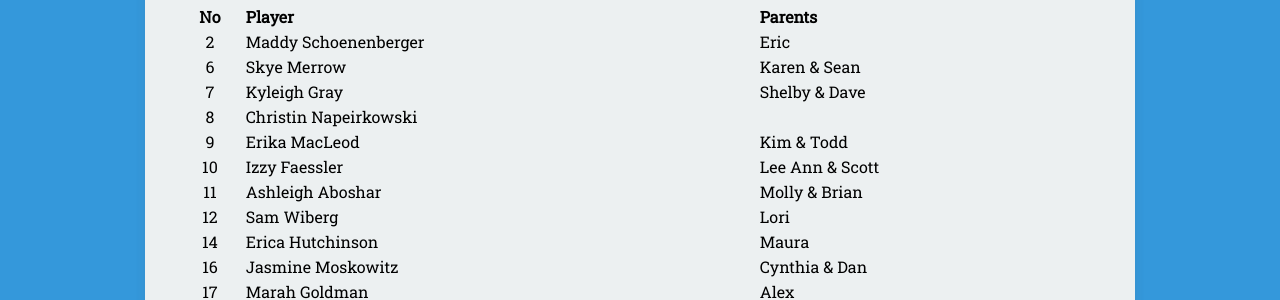
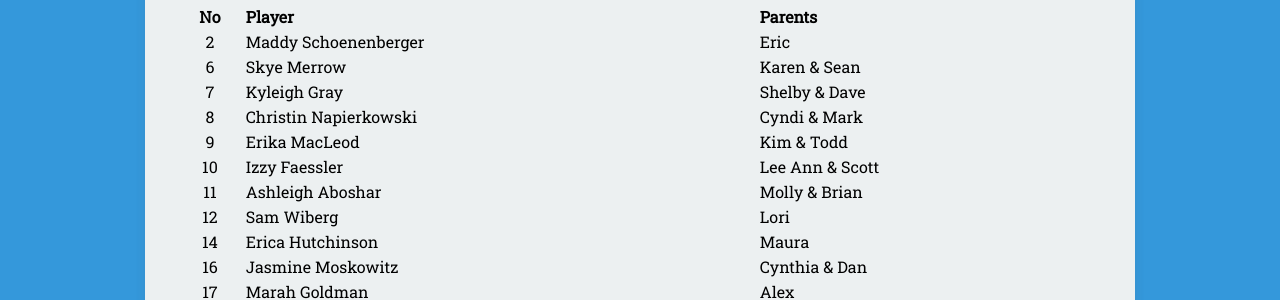
Before and after one commit to seanmerrow/ecf, a Jekyll site: the page built from coaches/index.md, in a window 1280 px wide. Shown: the part 273-573 px from the top of the page. Built offline with Jekyll 4.4.1, drawn with Linux system fonts in a browser that asks for light colours; nearby versions of some CDN libraries.

Commit message:
Update index.md

```diff
--- a/coaches/index.md
+++ b/coaches/index.md
@@ -11,7 +11,7 @@ permalink: /coaches/
 | 2    |Maddy Schoenenberger  |Eric |
 | 6    |Skye Merrow           |Karen & Sean |
 | 7    |Kyleigh Gray          | Shelby & Dave|
-| 8    |Christin Napeirkowski      | |
+| 8    |Christin Napierkowski |Cyndi & Mark |
 | 9    |Erika MacLeod         |Kim & Todd |
 | 10   |Izzy Faessler         |Lee Ann & Scott |
 | 11   |Ashleigh Aboshar      |Molly & Brian |
```
